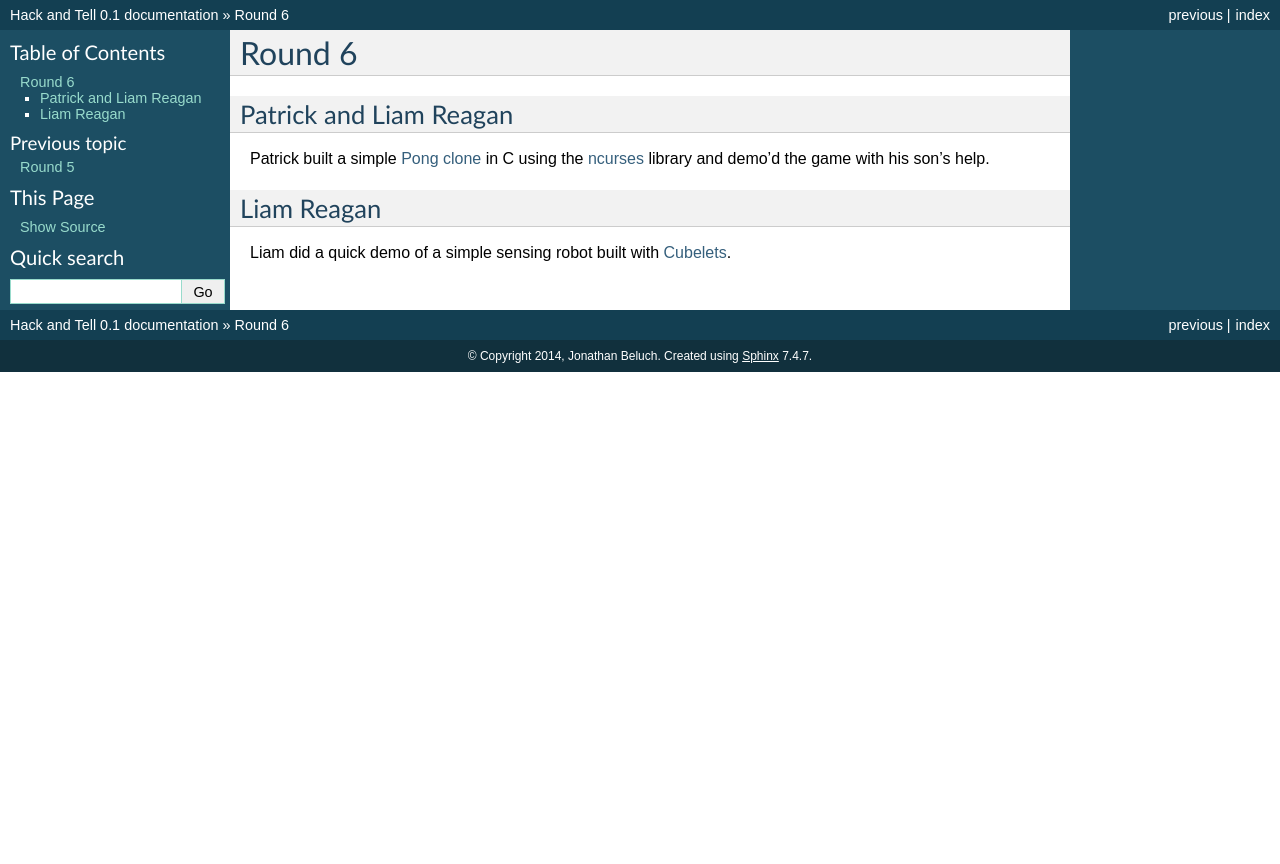
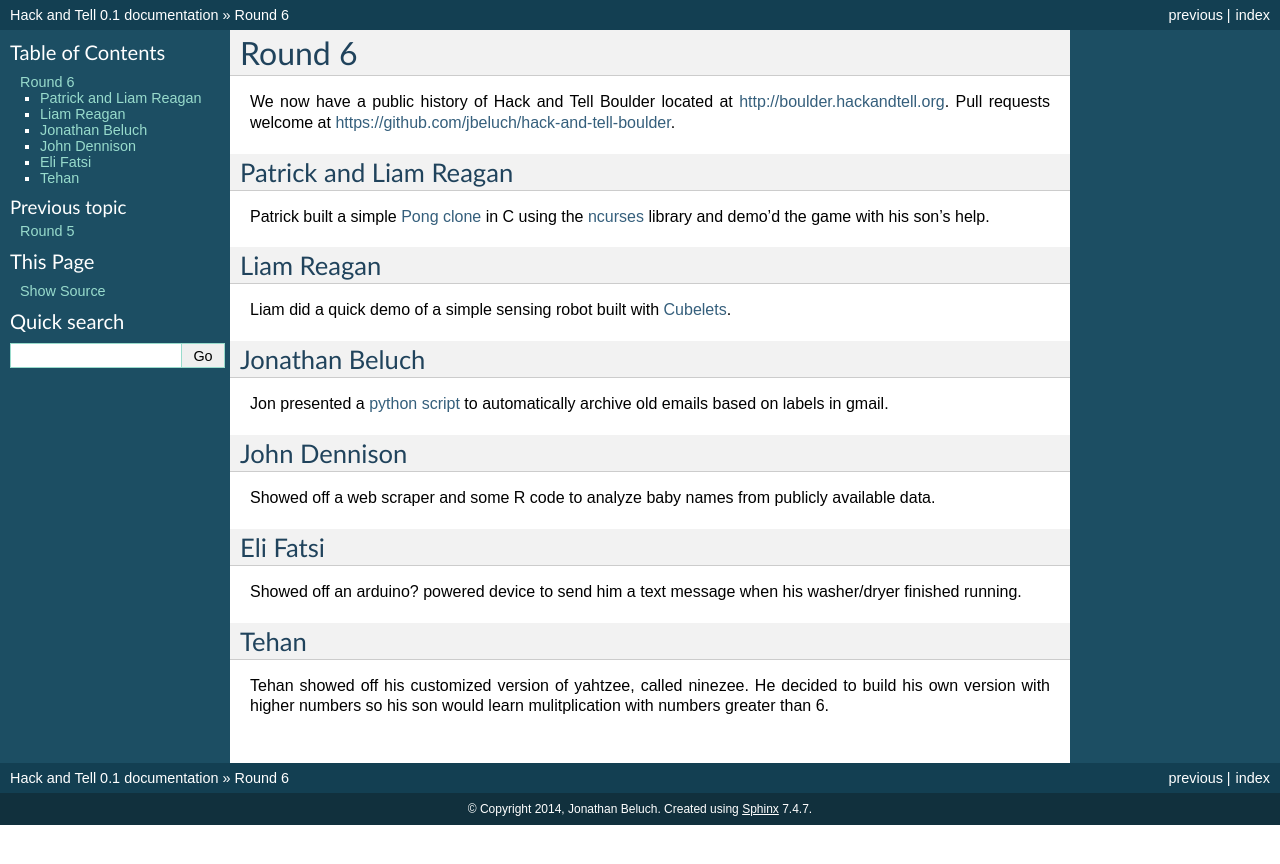
Before and after one commit to jbeluch/hack-and-tell-boulder, a Sphinx documentation site: the page built from docs/round6.rst, in a window 1280 px wide. Shown: the top 864 px of the page. Built offline with Sphinx 7.4.7, drawn with Linux system fonts in a browser that asks for light colours; pages that are not in the unit, such as notebooks, are missing from menus.

Commit message:
more round 6 talks

```diff
--- a/docs/round6.rst
+++ b/docs/round6.rst
@@ -1,12 +1,48 @@
 Round 6
 =======
 
+We now have a public history of Hack and Tell Boulder located at
+http://boulder.hackandtell.org. Pull requests welcome at
+https://github.com/jbeluch/hack-and-tell-boulder.
+
+
 Patrick and Liam Reagan
-------------------------
+-----------------------
 
-Patrick built a simple `Pong clone <https://github.com/reagent/pong>`_ in C using the `ncurses <http://en.wikipedia.org/wiki/Ncurses>`_ library and demo'd the game with his son's help.
+Patrick built a simple `Pong clone <https://github.com/reagent/pong>`_ in C
+using the `ncurses <http://en.wikipedia.org/wiki/Ncurses>`_ library and demo'd
+the game with his son's help.
 
 Liam Reagan
-------------
+-----------
 
-Liam did a quick demo of a simple sensing robot built with `Cubelets <https://www.modrobotics.com/cubelets>`_.
+Liam did a quick demo of a simple sensing robot built with `Cubelets
+<https://www.modrobotics.com/cubelets>`_.
+
+
+Jonathan Beluch
+---------------
+
+Jon presented a `python script
+<https://github.com/jbeluch/gmail-autoarchiver>`_ to automatically archive old
+emails based on labels in gmail.
+
+
+John Dennison
+-------------
+
+Showed off a web scraper and some R code to analyze baby names from publicly
+available data.
+
+Eli Fatsi
+---------
+
+Showed off an arduino? powered device to send him a text message when his
+washer/dryer finished running.
+
+Tehan
+-----
+
+Tehan showed off his customized version of yahtzee, called ninezee. He decided
+to build his own version with higher numbers so his son would learn
+mulitplication with numbers greater than 6.
```
